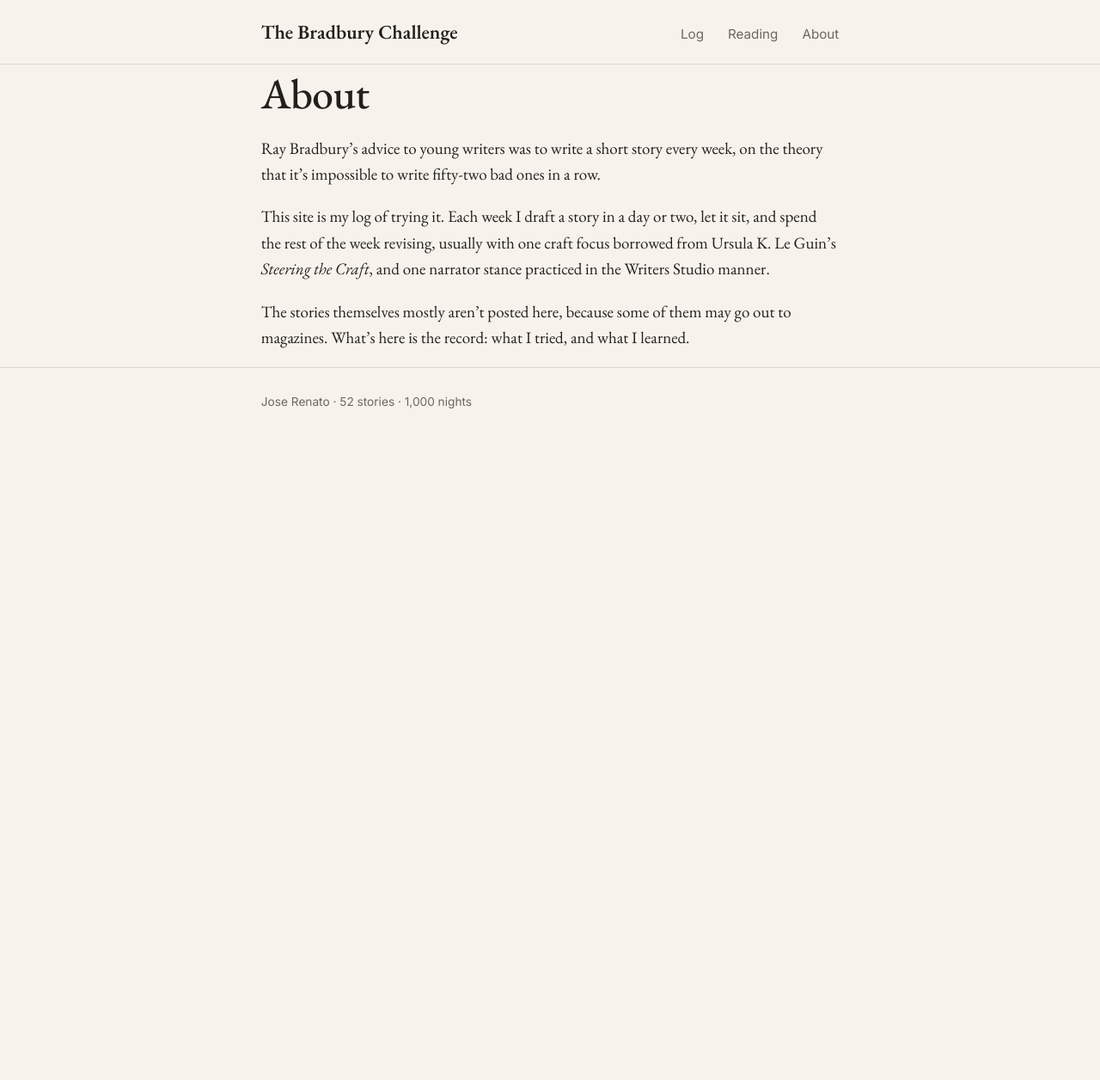
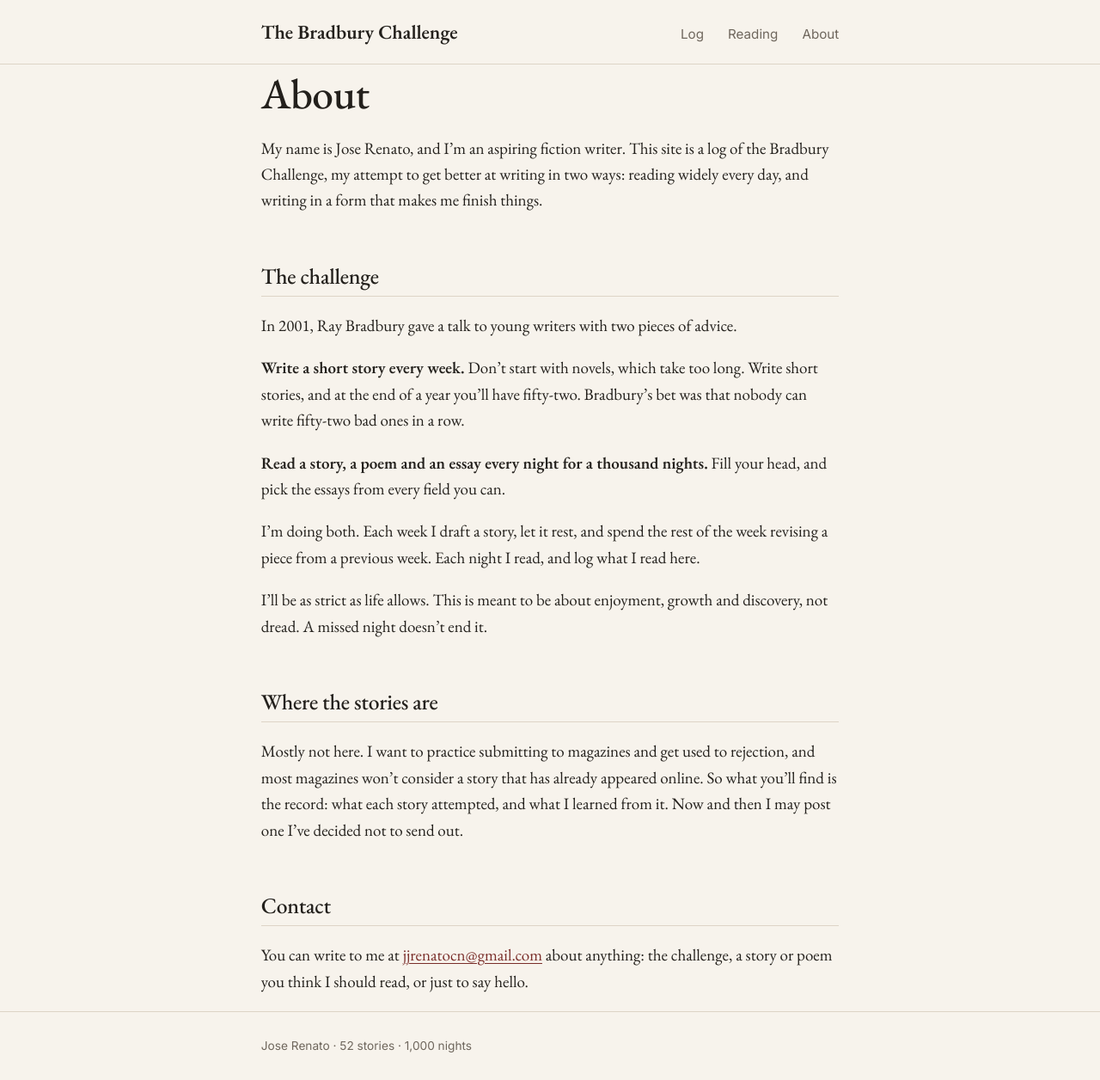
Before and after one commit to joserenatocn/joserenatocn.github.io, a Jekyll site: the page built from about.md, in a window 1280 px wide. Shown: the whole page at 86% size. Built offline with Jekyll 4.4.1, drawn with Linux system fonts in a browser that asks for light colours; before the commit the page ends 900 px from its top, so only the background shows below that.

Commit message:
changed about page

```diff
--- a/about.md
+++ b/about.md
@@ -6,8 +6,24 @@ permalink: /about/
 
 # About
 
-Ray Bradbury's advice to young writers was to write a short story every week, on the theory that it's impossible to write fifty-two bad ones in a row.
+My name is Jose Renato, and I'm an aspiring fiction writer. This site is a log of the Bradbury Challenge, my attempt to get better at writing in two ways: reading widely every day, and writing in a form that makes me finish things.
 
-This site is my log of trying it. Each week I draft a story in a day or two, let it sit, and spend the rest of the week revising, usually with one craft focus borrowed from Ursula K. Le Guin's *Steering the Craft*, and one narrator stance practiced in the Writers Studio manner.
+## The challenge
 
-The stories themselves mostly aren't posted here, because some of them may go out to magazines. What's here is the record: what I tried, and what I learned.
+In 2001, Ray Bradbury gave a talk to young writers with two pieces of advice.
+
+**Write a short story every week.** Don't start with novels, which take too long. Write short stories, and at the end of a year you'll have fifty-two. Bradbury's bet was that nobody can write fifty-two bad ones in a row.
+
+**Read a story, a poem and an essay every night for a thousand nights.** Fill your head, and pick the essays from every field you can.
+
+I'm doing both. Each week I draft a story, let it rest, and spend the rest of the week revising a piece from a previous week. Each night I read, and log what I read here.
+
+I'll be as strict as life allows. This is meant to be about enjoyment, growth and discovery, not dread. A missed night doesn't end it.
+
+## Where the stories are
+
+Mostly not here. I want to practice submitting to magazines and get used to rejection, and most magazines won't consider a story that has already appeared online. So what you'll find is the record: what each story attempted, and what I learned from it. Now and then I may post one I've decided not to send out.
+
+## Contact
+
+You can write to me at [jjrenatocn@gmail.com](mailto:jjrenatocn@gmail.com) about anything: the challenge, a story or poem you think I should read, or just to say hello.
```
